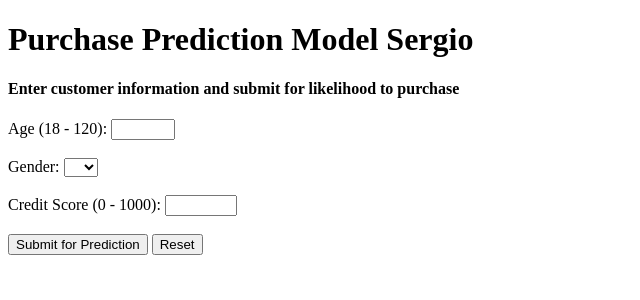
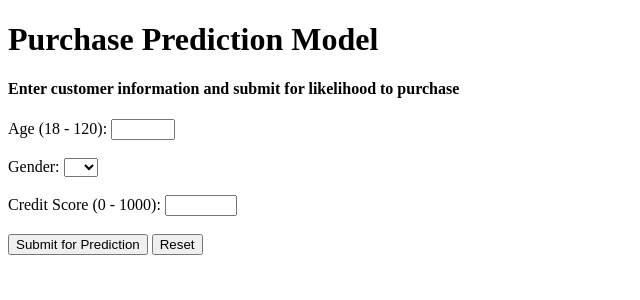
Before and after one commit to SergioDeVegaGomez/product_purchase_prediction, a Flask app: page / in a window 1280 px wide. Shown: the top 300 px of the page, without its empty margins (0-640 px from the left). Run offline with Flask 2, Linux system fonts and the light colour scheme; parts of the project's set-up code (start-up, migrations or seed data) failed here and were passed over.

Commit message:
Update index.html

```diff
--- a/templates/index.html
+++ b/templates/index.html
@@ -3,10 +3,10 @@
 
   <head>
     <meta charset="utf-8">
-    <title>Purchase Prediction Model Sergio</title>
+    <title>Purchase Prediction Model </title>
   </head>
   <body>
-    <h1> Purchase Prediction Model Sergio</h1>
+    <h1> Purchase Prediction Model </h1>
     <h4> Enter customer information and submit for likelihood to purchase </h4>
   </body>
 
```
